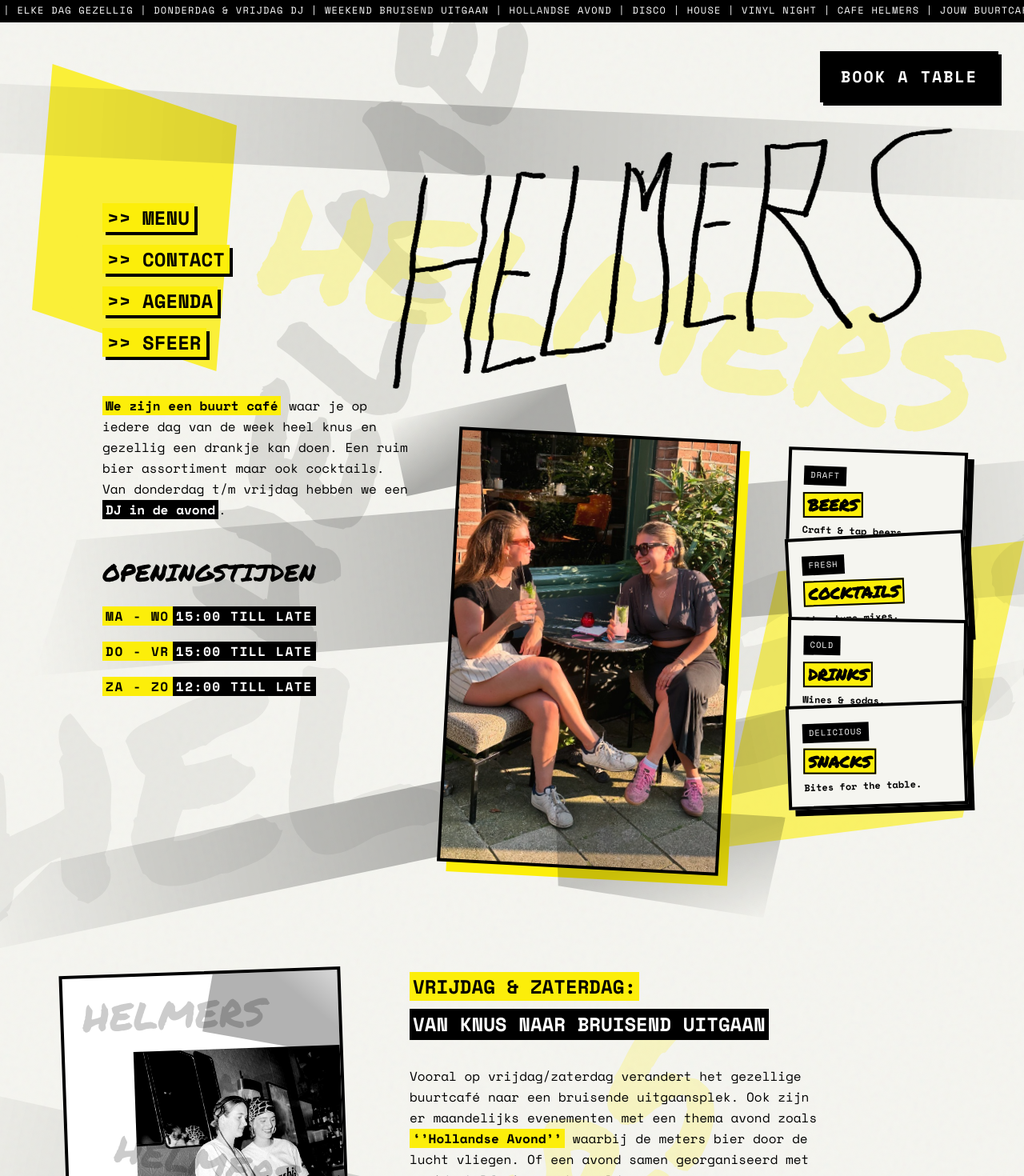
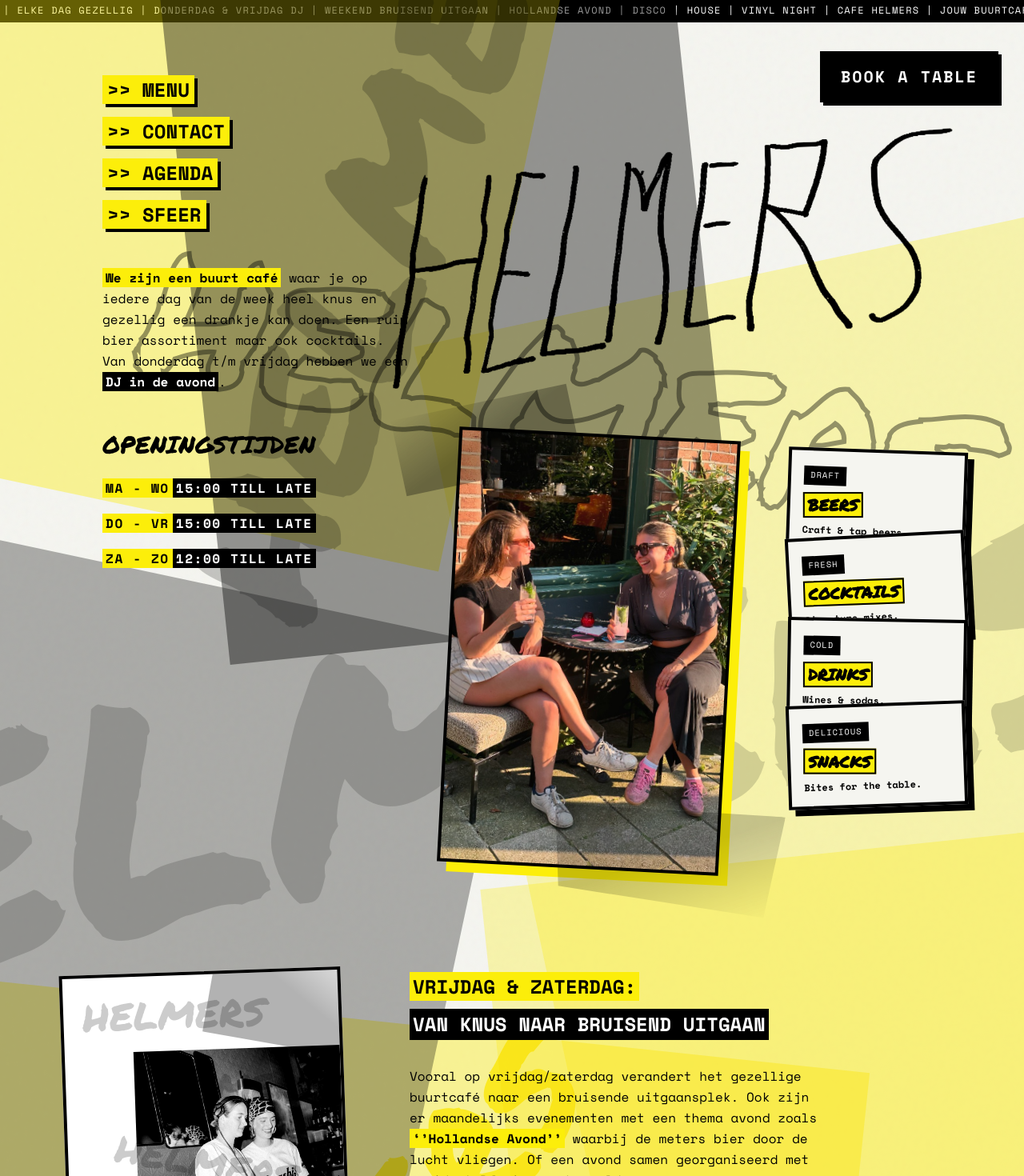
Before and after one commit to CD1878/cafe-helmers, a React (Vite) app: page / in a window 1280 px wide. Shown: the top 1470 px of the page at 80% size. Built offline with nearby package versions, Linux system fonts and the light colour scheme.

Commit message:
style: adjusted background opacity and moved left content up

```diff
--- a/src/App.tsx
+++ b/src/App.tsx
@@ -37,23 +37,27 @@
         </a>
       </div>
 
-      {/* Background Yellow Splashes (mimicking the menu) */}
+      {/* Background Abstract Geometric Blocks (mimicking the menu art direction) */}
       <div className="absolute top-0 left-0 w-full h-full overflow-hidden pointer-events-none z-0">
-        <div className="absolute top-20 left-10 w-64 h-96 bg-brand-yellow opacity-80 mix-blend-multiply" style={{ clipPath: 'polygon(10% 0, 100% 20%, 90% 100%, 0 80%)' }}></div>
-        <div className="absolute top-1/3 right-0 w-96 h-96 bg-brand-yellow opacity-60 mix-blend-multiply" style={{ clipPath: 'polygon(20% 10%, 100% 0, 80% 90%, 0 100%)' }}></div>
-        <div className="absolute bottom-20 left-1/4 w-80 h-80 bg-brand-yellow opacity-70 mix-blend-multiply" style={{ clipPath: 'polygon(0 20%, 80% 0, 100% 80%, 20% 100%)' }}></div>
 
-        {/* Black Abstract Marker/Tape Shapes */}
-        <div className="absolute top-[8rem] -left-[10rem] w-[120%] h-24 bg-gradient-to-r from-transparent via-black to-transparent opacity-20 mix-blend-multiply transform rotate-3" style={{ clipPath: 'polygon(0 10%, 100% 0, 98% 90%, 2% 100%)' }}></div>
-        <div className="absolute top-[38rem] -right-[10rem] w-[110%] h-48 bg-gradient-to-l from-transparent via-black to-transparent opacity-30 mix-blend-multiply transform -rotate-6" style={{ clipPath: 'polygon(5% 0, 100% 15%, 90% 100%, 0 85%)' }}></div>
-        <div className="absolute bottom-[25rem] -left-[10rem] w-[120%] h-32 bg-gradient-to-r from-transparent via-black to-transparent opacity-20 mix-blend-multiply transform rotate-12" style={{ clipPath: 'polygon(0 0, 100% 10%, 95% 100%, 5% 90%)' }}></div>
-        <div className="absolute top-[60rem] -left-[5rem] w-[110%] h-24 bg-gradient-to-r from-transparent via-black to-transparent opacity-30 mix-blend-multiply transform -rotate-12" style={{ clipPath: 'polygon(10% 0, 100% 5%, 90% 100%, 0 95%)' }}></div>
+        {/* Yellow Background Blocks */}
+        <div className="absolute -top-[10rem] -left-[10rem] w-[50rem] h-[50rem] bg-brand-yellow opacity-40 mix-blend-multiply transform rotate-12"></div>
+        <div className="absolute top-[20rem] -right-[20rem] w-[60rem] h-[80rem] bg-brand-yellow opacity-30 mix-blend-multiply transform -rotate-12"></div>
+        <div className="absolute top-[80rem] -left-[5rem] w-[70rem] h-[60rem] bg-brand-yellow opacity-40 mix-blend-multiply transform rotate-6"></div>
+        <div className="absolute bottom-[10rem] -right-[10rem] w-[50rem] h-[50rem] bg-brand-yellow opacity-30 mix-blend-multiply transform -rotate-6"></div>
 
-        {/* Decorative text in background */}
-        <div className="absolute top-20 -left-20 font-display text-[15rem] text-black opacity-10 transform -rotate-[70deg]">HELMERS</div>
-        <div className="absolute top-60 right-10 font-display text-[12rem] text-brand-yellow opacity-30 transform rotate-12">HELMERS</div>
-        <div className="absolute top-[40rem] -right-40 font-display text-[20rem] text-black opacity-5 transform -rotate-12">HELMERS</div>
-        <div className="absolute bottom-40 -left-10 font-display text-[14rem] text-brand-yellow opacity-20 transform -rotate-45">HELMERS</div>
+        {/* Marker Text Layer 1 */}
+        <div className="absolute top-10 -left-20 font-display text-[15rem] text-black opacity-20 transform -rotate-[70deg] mix-blend-multiply">HELMERS</div>
+        <div className="absolute top-80 right-10 font-display text-[14rem] text-transparent opacity-80 transform rotate-12" style={{ WebkitTextStroke: '6px rgba(0,0,0,0.5)', textStroke: '6px rgba(0,0,0,0.5)' }}>HELMERS</div>
+
+        {/* Black Transparent Overlays (creating the muddy overlaps) */}
+        <div className="absolute -top-[5rem] left-[15rem] w-[40rem] h-[55rem] bg-black opacity-40 mix-blend-multiply transform -rotate-6"></div>
+        <div className="absolute top-[45rem] -left-[15rem] w-[50rem] h-[60rem] bg-black opacity-30 mix-blend-multiply transform rotate-12"></div>
+        <div className="absolute top-[100rem] right-[5rem] w-[45rem] h-[55rem] bg-black opacity-35 mix-blend-multiply transform -rotate-12"></div>
+
+        {/* Marker Text Layer 2 */}
+        <div className="absolute top-[40rem] -right-40 font-display text-[25rem] text-black opacity-15 mix-blend-multiply transform -rotate-12">HELMERS</div>
+        <div className="absolute bottom-60 -left-20 font-display text-[12rem] text-brand-yellow opacity-80 mix-blend-multiply transform -rotate-45">HELMERS</div>
       </div>
 
       <main className="max-w-6xl mx-auto px-4 pt-32 relative z-10">
@@ -81,7 +85,7 @@
         <div className="grid grid-cols-1 md:grid-cols-12 gap-8 relative">
 
           {/* Left Content */}
-          <div className="md:col-span-5 space-y-12 pl-4 md:pl-12 md:-mt-[18rem] relative z-20">
+          <div className="md:col-span-5 space-y-12 pl-4 md:pl-12 md:-mt-[28rem] relative z-20">
 
             {/* Nav Links */}
             <nav className="flex flex-col space-y-4 uppercase text-xl md:text-2xl w-fit font-bold">
```
